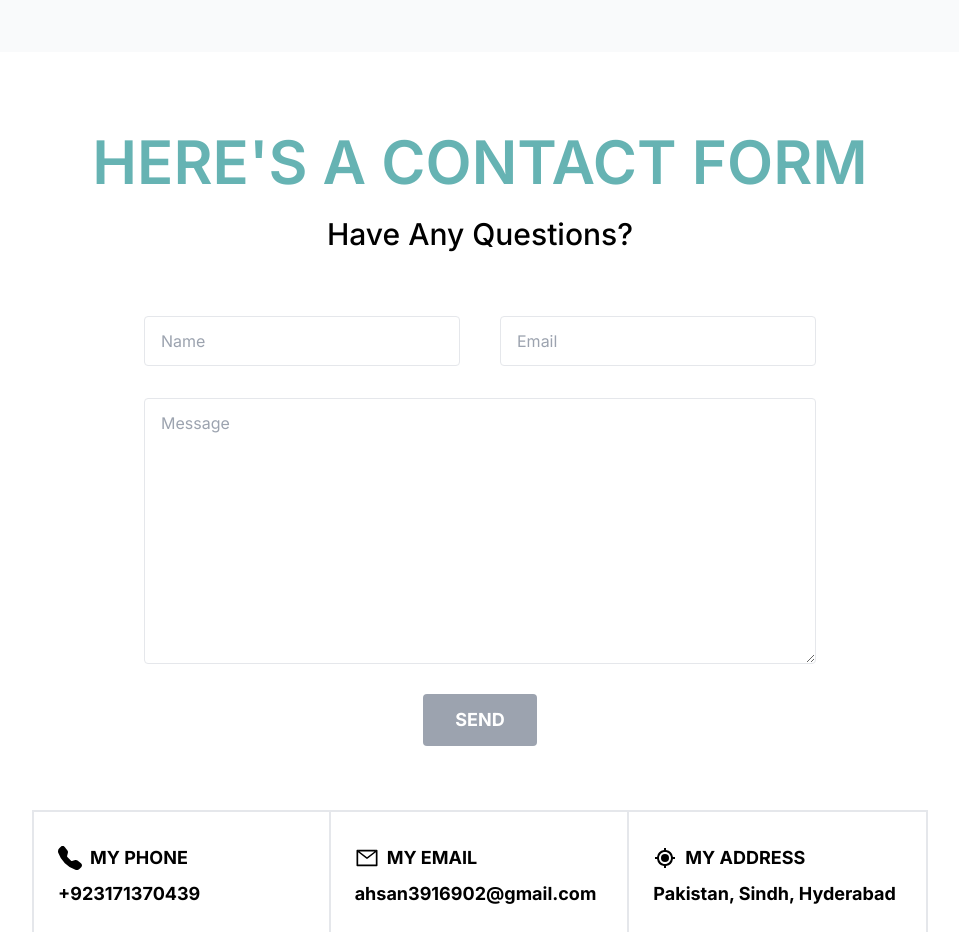
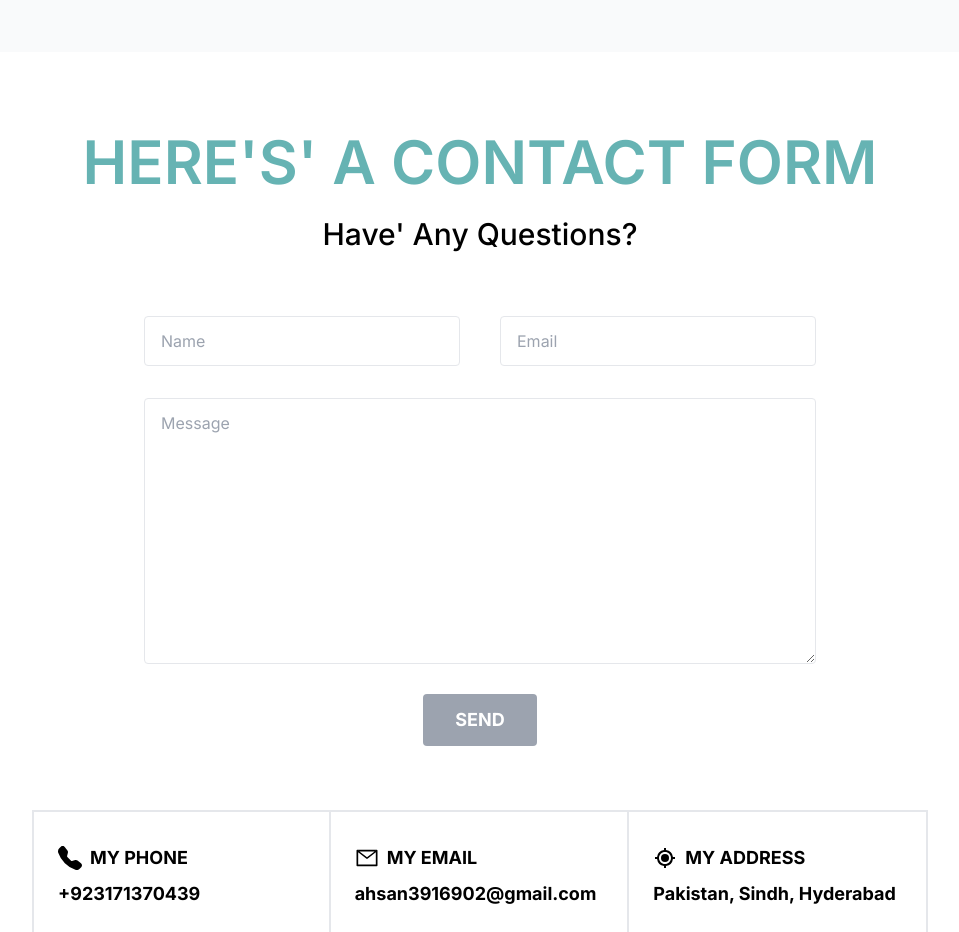
Before and after one commit to ahsanali7893/Portfolio, a Next.js app: page / in a window 1280 px wide. Shown: the part 3040-3972 px from the top of the page, without its empty margins (160-1119 px from the left). Built offline with nearby package versions, Linux system fonts and the light colour scheme.

Commit message:
initial changes

```diff
--- a/src/components/Contact/page.tsx
+++ b/src/components/Contact/page.tsx
@@ -9,10 +9,10 @@ const Contact = (props: Props) => {
     <section id="contact">
       <div className="container py-16 md:py-20 max-w-4xl mx-auto">
         <h2 className="text-center font-header text-4xl font-semibold uppercase text-[#66b3b3] sm:text-5xl lg:text-6xl">
-          Here's a contact form
+          Here's&apos; a contact form
         </h2>
         <h4 className="pt-6 text-center font-header text-xl font-medium text-black sm:text-2xl lg:text-3xl">
-          Have Any Questions?
+          Have&apos; Any Questions?
         </h4>
         <div className="mx-auto w-full pt-5 text-center sm:w-2/3 lg:pt-6"></div>
         <form className="mx-auto w-full pt-10 sm:w-3/4">
```
